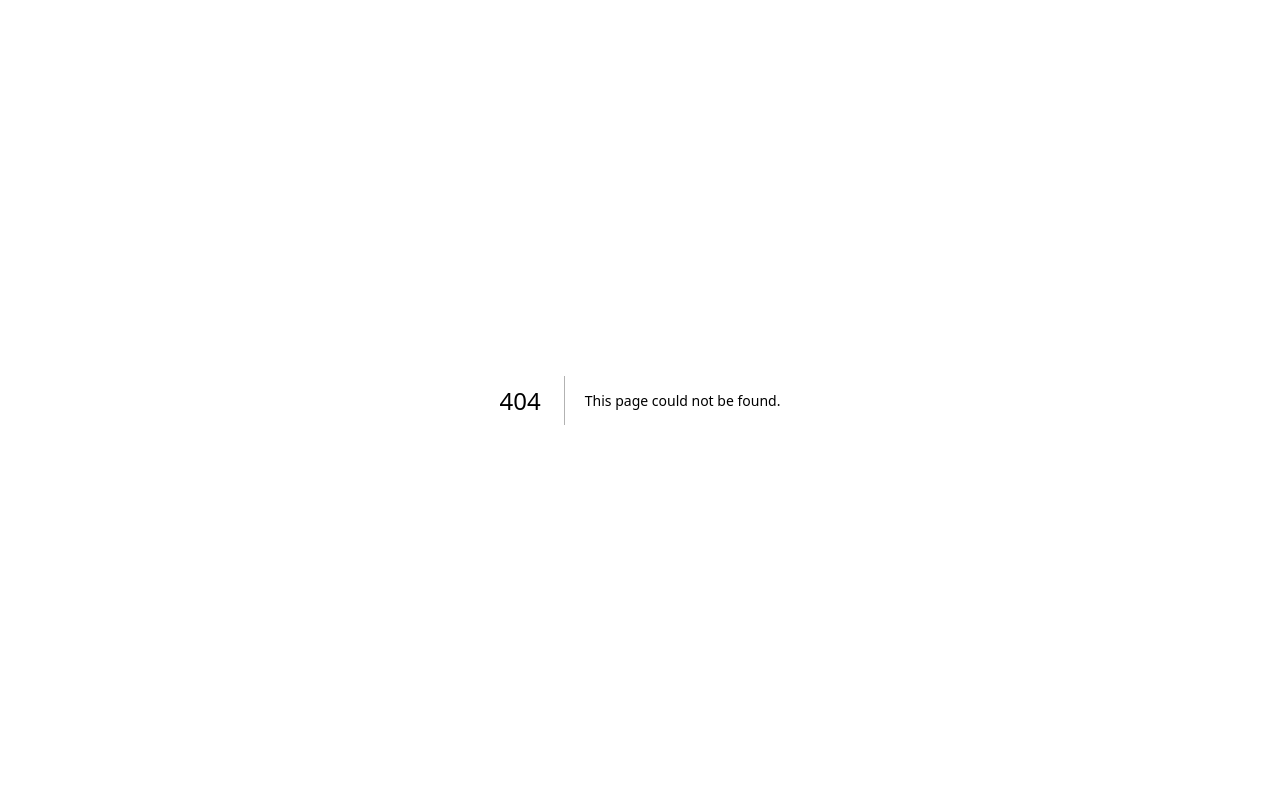
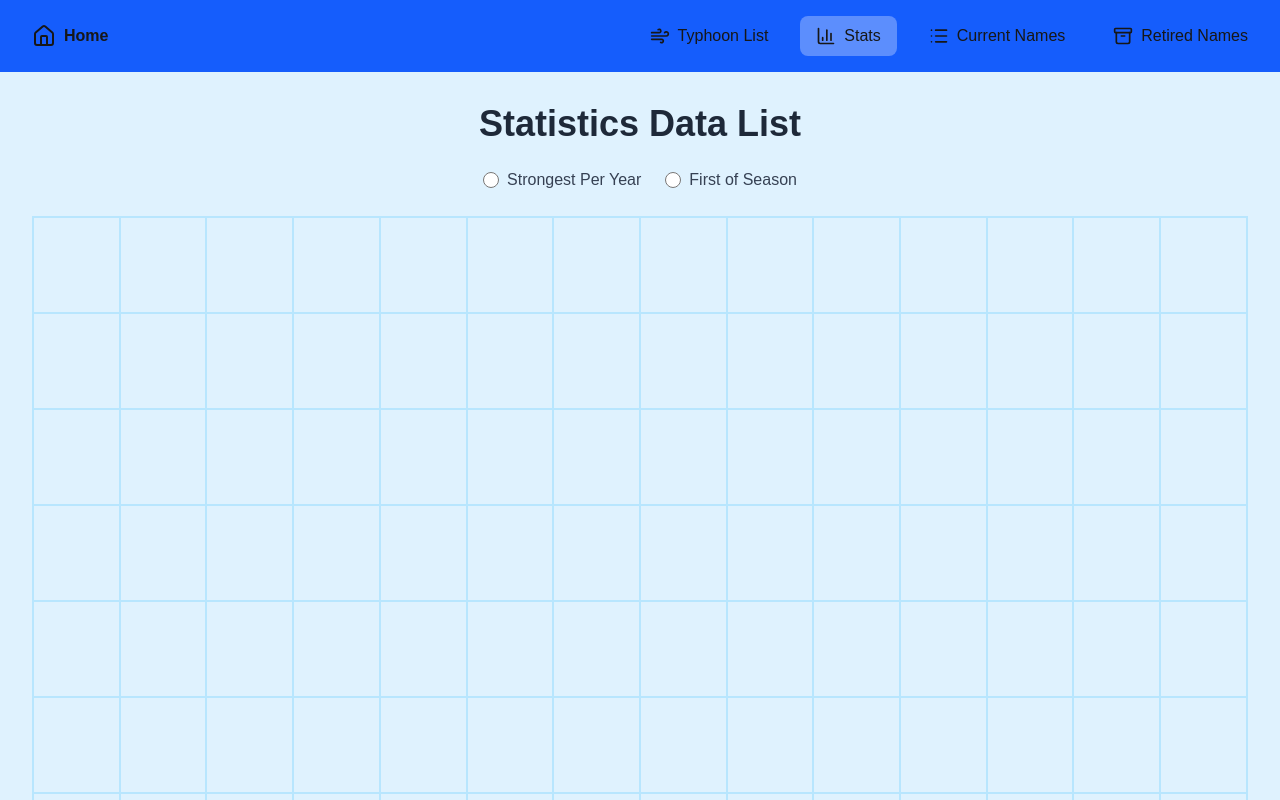
Before and after one commit to hieudeptrai09/typhoons, a Next.js app in the folder fe/: page /stats in a window 1280 px wide. Before the commit this address had no page. Shown: the top 800 px of the page. Built offline with nearby package versions, Linux system fonts and the light colour scheme; no server answers.

Commit message:
add static screen

```diff
--- a/fe/app/(home)/_components/Menu.jsx
+++ b/fe/app/(home)/_components/Menu.jsx
@@ -1,14 +1,15 @@
 import Link from "next/link";
 
-const Menu = ({ href, icon, label }) => {
+const Menu = ({ href, icon, label, color, hoverColor }) => {
   return (
     <Link
       href={href}
-      className="bg-purple-800 rounded-2xl p-2 hover:bg-purple-900 transform transition-all duration-300"
+      className={`${color} ${hoverColor} rounded-2xl py-4 transform transition-all duration-300 shadow-lg flex items-center justify-center gap-3`}
     >
-      <h2 className="text-2xl font-bold text-white text-center mb-2">
-        <span className="text-4xl">{icon}</span> {label}
-      </h2>
+      <span className="text-5xl" role="img" aria-label={label}>
+        {icon}
+      </span>
+      <h2 className="text-2xl font-bold text-white">{label}</h2>
     </Link>
   );
 };
--- a/fe/app/(home)/page.tsx
+++ b/fe/app/(home)/page.tsx
@@ -10,15 +10,42 @@ const HomePage = () => {
         <a
           href="https://www.youtube.com/watch?v=5LtFOkH9zwU"
           target="_blank"
+          rel="noopener noreferrer"
           className="mb-12"
         >
           <Image src="/logo.png" alt="web logo" width={500} height={250} />
         </a>
 
-        <div className="flex flex-col gap-6 w-full max-w-md">
-          <Menu href="storms" icon="🌊" label="Typhoon List" />
-          <Menu href="stormnames" icon="📋" label="Current Names" />
-          <Menu href="retired" icon="🗃️" label="Retired Names" />
+        <div className="grid grid-cols-1 md:grid-cols-2 gap-6 w-full max-w-4xl">
+          <Menu
+            href="storms"
+            icon="🌊"
+            label="Typhoon List"
+            color="bg-red-500"
+            hoverColor="hover:bg-red-600"
+          />
+          <Menu
+            href="stats"
+            icon="📊"
+            label="Stats"
+            color="bg-blue-500"
+            hoverColor="hover:bg-blue-600"
+          />
+          <Menu
+            href="stormnames"
+            icon="📋"
+            label="Current Names"
+            color="bg-yellow-500"
+            hoverColor="hover:bg-yellow-600"
+          />
+
+          <Menu
+            href="retired"
+            icon="🗃️"
+            label="Retired Names"
+            color="bg-green-500"
+            hoverColor="hover:bg-green-600"
+          />
         </div>
       </div>
 
--- /dev/null
+++ b/fe/app/stats/_components/GridCell.jsx
@@ -0,0 +1,41 @@
+const GridCell = ({ mode, highlightInfo }) => {
+  const getBackgroundColor = () => {
+    if (!highlightInfo) return "";
+
+    if (mode === "strongest") {
+      return "bg-red-300";
+    } else if (mode === "first") {
+      return "bg-blue-300";
+    }
+    return "";
+  };
+
+  const getCellContent = () => {
+    // Only show content if highlighted
+    if (highlightInfo) {
+      return (
+        <div className="flex flex-col items-center justify-center">
+          <div className="font-bold text-xs">{highlightInfo.name}</div>
+          <div className="text-[10px]">({highlightInfo.year})</div>
+        </div>
+      );
+    }
+
+    return null;
+  };
+
+  const baseClasses = "relative w-24 h-24 border-2 border-sky-200";
+  const bgClasses = getBackgroundColor();
+
+  return (
+    <td className={`${baseClasses} ${bgClasses}`}>
+      <div className="w-full h-full flex items-center justify-center">
+        <div className="text-center text-xs font-semibold text-gray-600">
+          {getCellContent()}
+        </div>
+      </div>
+    </td>
+  );
+};
+
+export default GridCell;
--- /dev/null
+++ b/fe/app/stats/_components/GridRow.jsx
@@ -0,0 +1,24 @@
+import GridCell from "./GridCell";
+
+const GridRow = ({ rowIndex, cols, mode, highlightData = {} }) => {
+  return (
+    <tr>
+      {[...Array(cols)].map((_, col) => {
+        const position = rowIndex * cols + col + 1;
+        const key = `${position}`;
+        const highlightInfo = highlightData[key];
+
+        return (
+          <GridCell
+            key={col}
+            position={position}
+            mode={mode}
+            highlightInfo={highlightInfo}
+          />
+        );
+      })}
+    </tr>
+  );
+};
+
+export default GridRow;
--- /dev/null
+++ b/fe/app/stats/_components/GridTable.jsx
@@ -0,0 +1,23 @@
+import GridRow from "./GridRow";
+
+const GridTable = ({ rows, cols, mode, highlightData = {} }) => {
+  return (
+    <div className="overflow-x-auto">
+      <table className="border-collapse mx-auto">
+        <tbody>
+          {[...Array(rows)].map((_, row) => (
+            <GridRow
+              key={row}
+              rowIndex={row}
+              cols={cols}
+              mode={mode}
+              highlightData={highlightData}
+            />
+          ))}
+        </tbody>
+      </table>
+    </div>
+  );
+};
+
+export default GridTable;
--- /dev/null
+++ b/fe/app/stats/_components/TyphoonGrid.jsx
@@ -0,0 +1,19 @@
+import GridTable from "./GridTable";
+
+const TyphoonGrid = ({ mode, highlightData = {} }) => {
+  const rows = 10;
+  const cols = 14;
+
+  return (
+    <div>
+      <GridTable
+        rows={rows}
+        cols={cols}
+        mode={mode}
+        highlightData={highlightData}
+      />
+    </div>
+  );
+};
+
+export default TyphoonGrid;
--- /dev/null
+++ b/fe/app/stats/page.jsx
@@ -0,0 +1,112 @@
+"use client";
+
+import { useState, useEffect } from "react";
+import TyphoonGrid from "./_components/TyphoonGrid";
+import Navbar from "../../components/NavBar";
+import fetchData from "../../containers/fetcher";
+
+export default function TyphoonListPage() {
+  const [viewMode, setViewMode] = useState(null);
+  const [strongestData, setStrongestData] = useState({});
+  const [firstStormData, setFirstStormData] = useState({});
+
+  // Get view mode from URL query parameter
+  useEffect(() => {
+    const updateViewMode = () => {
+      const params = new URLSearchParams(window.location.search);
+      const type = params.get("type");
+      if (type === "strongest" || type === "first") {
+        setViewMode(type);
+      } else {
+        setViewMode(null);
+      }
+    };
+
+    updateViewMode();
+    window.addEventListener("popstate", updateViewMode);
+    return () => window.removeEventListener("popstate", updateViewMode);
+  }, []);
+
+  // Mock data for demo
+  useEffect(() => {
+    fetchData("/storms").then((data) => {
+      if (data) {
+        const strongestByPosition = {};
+        const firstByPosition = {};
+
+        data.data.forEach((storm) => {
+          const key = `${storm.position}`;
+
+          // Get strongest storms
+          if (storm.isStrongest === 1) {
+            strongestByPosition[key] = { name: storm.name, year: storm.year };
+          }
+
+          // Get first storms
+          if (storm.isFirst === 1) {
+            firstByPosition[key] = { name: storm.name, year: storm.year };
+          }
+        });
+
+        setStrongestData(strongestByPosition);
+        setFirstStormData(firstByPosition);
+      }
+    });
+  }, []);
+
+  const getHighlightData = () => {
+    if (viewMode === "strongest") return strongestData;
+    if (viewMode === "first") return firstStormData;
+    return {};
+  };
+
+  return (
+    <div className="min-h-screen bg-sky-100">
+      <Navbar />
+      <div className="p-8">
+        <h1 className="text-4xl font-bold text-gray-800 mb-6 text-center">
+          Statistics Data List
+        </h1>
+
+        {/* Radio Button Links */}
+        <div className="flex justify-center gap-6 mb-6">
+          <label className="flex items-center gap-2 cursor-pointer">
+            <input
+              type="radio"
+              name="viewMode"
+              value="strongest"
+              checked={viewMode === "strongest"}
+              onChange={() => {
+                const newUrl = `${window.location.pathname}?type=strongest`;
+                window.history.pushState({}, "", newUrl);
+                setViewMode("strongest");
+              }}
+              className="w-4 h-4"
+            />
+            <span className="text-gray-700 font-medium">
+              Strongest Per Year
+            </span>
+          </label>
+
+          <label className="flex items-center gap-2 cursor-pointer">
+            <input
+              type="radio"
+              name="viewMode"
+              value="first"
+              checked={viewMode === "first"}
+              onChange={() => {
+                const newUrl = `${window.location.pathname}?type=first`;
+                window.history.pushState({}, "", newUrl);
+                setViewMode("first");
+              }}
+              className="w-4 h-4"
+            />
+            <span className="text-gray-700 font-medium">First of Season</span>
+          </label>
+        </div>
+
+        <TyphoonGrid mode={viewMode} highlightData={getHighlightData()} />
+      </div>
+    </div>
+  );
+}
--- a/fe/components/DesktopNav.jsx
+++ b/fe/components/DesktopNav.jsx
@@ -1,4 +1,4 @@
-import { Wind, List, Archive } from "lucide-react";
+import { Wind, List, Archive, BarChart3 } from "lucide-react";
 import NavLink from "./NavLink";
 
 const DesktopNav = ({ currentPath }) => {
@@ -9,6 +9,13 @@ const DesktopNav = ({ currentPath }) => {
         icon={Wind}
         label="Typhoon List"
         isActive={currentPath === "/storms"}
+      />
+
+      <NavLink
+        href="/stats"
+        icon={BarChart3}
+        label="Stats"
+        isActive={currentPath === "/stats"}
       />
 
       <NavLink
--- a/fe/components/MobileNav.jsx
+++ b/fe/components/MobileNav.jsx
@@ -1,4 +1,4 @@
-import { Wind, List, Archive } from "lucide-react";
+import { Wind, List, Archive, BarChart3 } from "lucide-react";
 import NavLink from "./NavLink";
 
 const MobileNav = ({ currentPath, isOpen, onClose }) => {
@@ -14,6 +14,14 @@ const MobileNav = ({ currentPath, isOpen, onClose }) => {
           icon={Wind}
           label="Typhoon List"
           isActive={currentPath === "/storms"}
+          onClick={onClose}
+        />
+
+        <NavLink
+          href="/stats"
+          icon={BarChart3}
+          label="Stats"
+          isActive={currentPath === "/stats"}
           onClick={onClose}
         />
 
```
